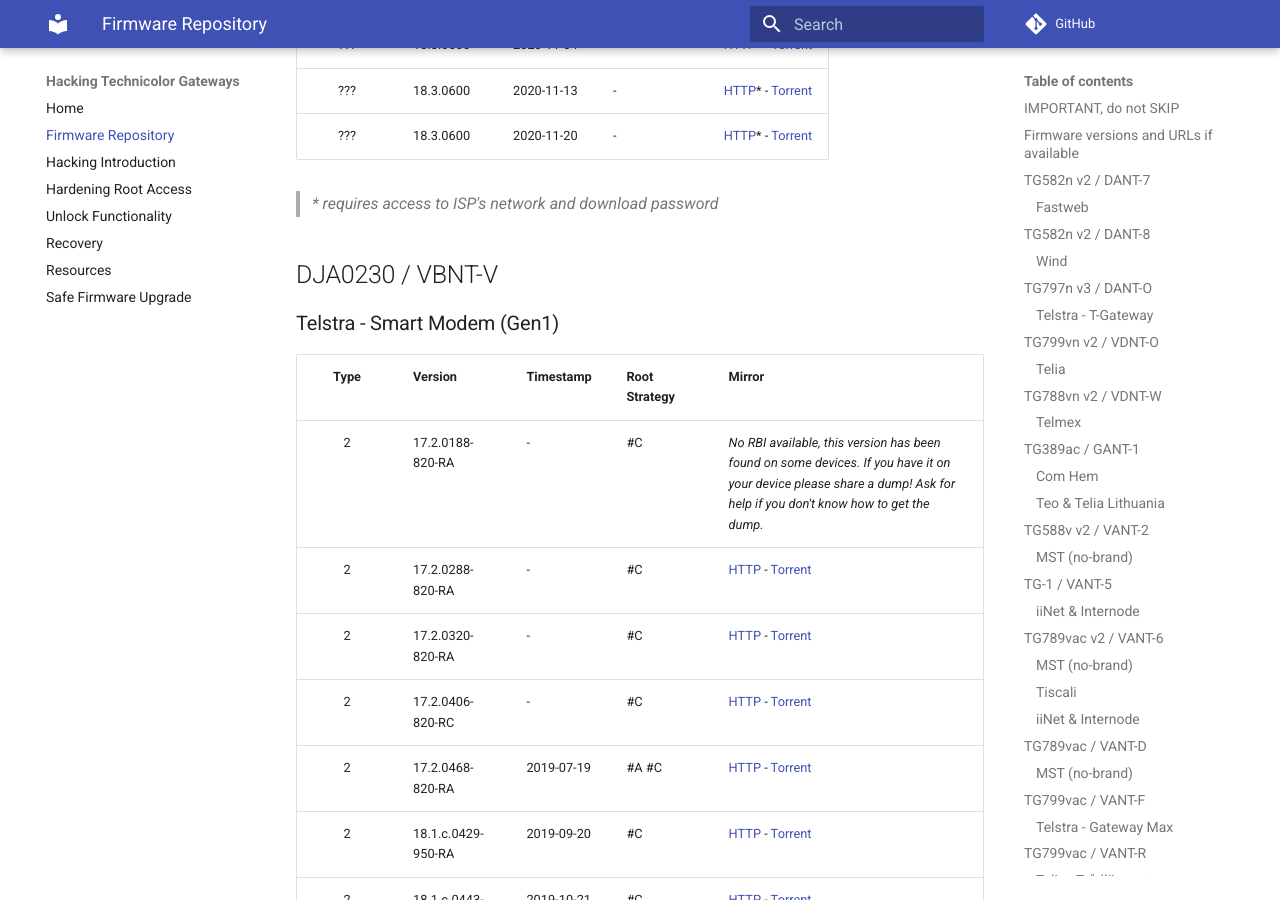
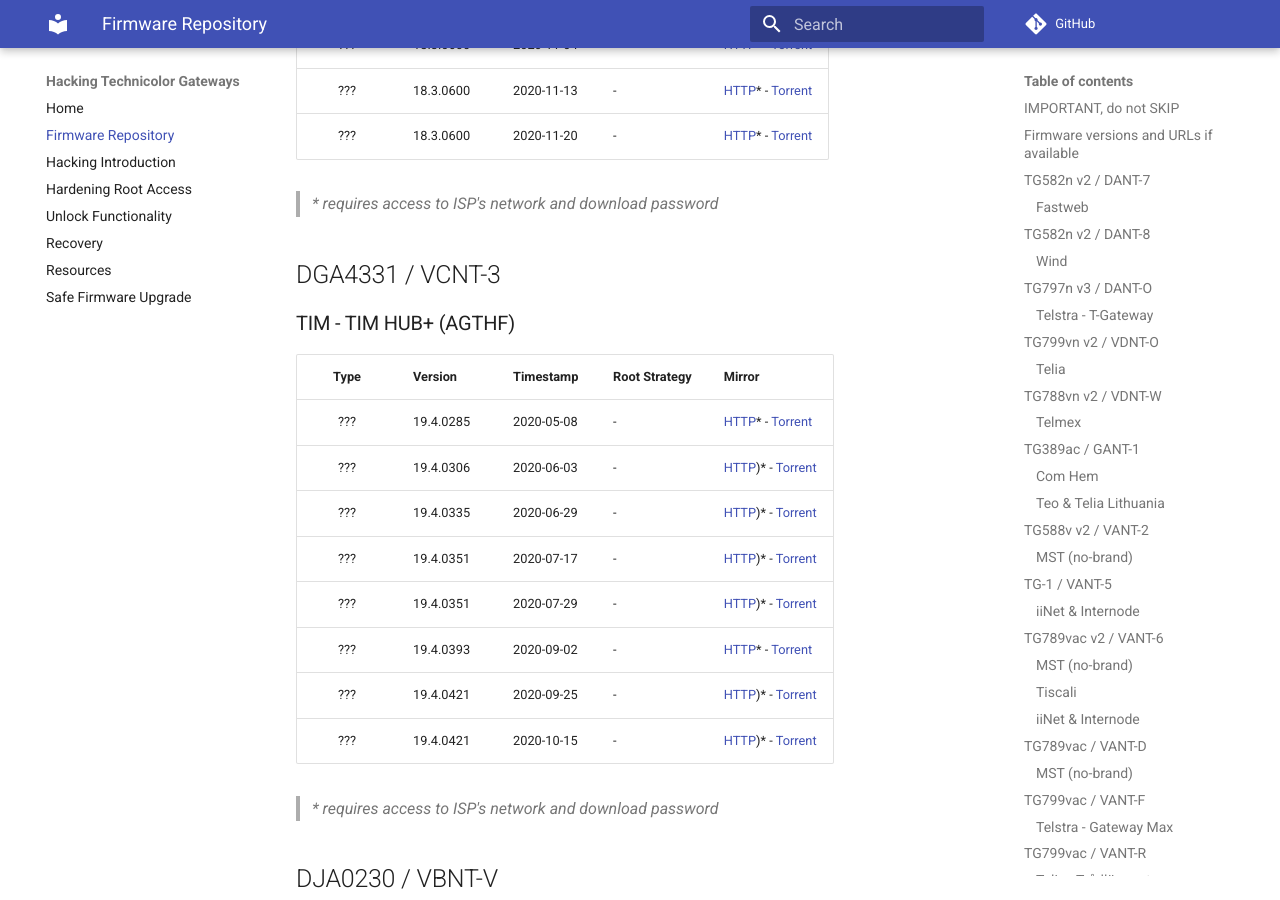
Before and after one commit to hack-technicolor/hack-technicolor, an MkDocs documentation site: the page built from docs/Repository.md, in a window 1280 px wide and 900 px high, scrolled down 17614 px. Built offline with MkDocs 1.6.1 and Material for MkDocs 9.7.7, drawn with Linux system fonts in a browser that asks for light colours; comment, search, counter and statistics services are not loaded.

Commit message:
Add Firmwares for DGA4331 - Tim Hub+

```diff
--- a/docs/Repository.md
+++ b/docs/Repository.md
@@ -466,6 +466,23 @@
 
 > *\* requires access to ISP's network and download password*
 
+## DGA4331 / VCNT-3
+
+### TIM - TIM HUB+ (AGTHF)
+
+| Type   | Version            | Timestamp  | Root Strategy | Mirror |
+|:------:|:-------------------|:-----------|:--------------|:-------|
+| ???    | 19.4.0285          | 2020-05-08 | -             | [HTTP](http://156.54.126.84:80/Firmware/TR069/AGThomson/AGTHF_1.0.0_002_CLOSED.rbi)* - [Torrent](https://github.com/hack-technicolor/hack-technicolor/blob/master/torrents/vcnt-3/AGTHF_1.0.0_002_CLOSED.rbi.torrent?raw=true) |
+| ???    | 19.4.0306          | 2020-06-03 | -             | [HTTP](http://156.54.126.84:80/Firmware/TR069/AGThomson/AGTHF_1.0.0_003_CLOSED.rbi))* - [Torrent](https://github.com/hack-technicolor/hack-technicolor/blob/master/torrents/vcnt-3/AGTHF_1.0.0_003_CLOSED.rbi.torrent?raw=true) |
+| ???    | 19.4.0335          | 2020-06-29 | -            | [HTTP](http://156.54.126.84:80/Firmware/TR069/AGThomson/AGTHF_1.0.0_004_CLOSED.rbi))* - [Torrent](https://github.com/hack-technicolor/hack-technicolor/blob/master/torrents/vcnt-3/AGTHF_1.0.0_004_CLOSED.rbi.torrent?raw=true) |
+| ???    | 19.4.0351          | 2020-07-17 | -             | [HTTP](http://156.54.126.84:80/Firmware/TR069/AGThomson/AGTHF_1.0.0_005_CLOSED.rbi))* - [Torrent](https://github.com/hack-technicolor/hack-technicolor/blob/master/torrents/vcnt-3/AGTHF_1.0.0_005_CLOSED.rbi.torrent?raw=true) |
+| ???    | 19.4.0351          | 2020-07-29 | -             | [HTTP](http://156.54.126.84:80/Firmware/TR069/AGThomson/AGTHF_1.0.0_CLOSED.rbi))* - [Torrent](https://github.com/hack-technicolor/hack-technicolor/blob/master/torrents/vcnt-3/AGTHF_1.0.0_CLOSED.rbi.torrent?raw=true) |
+| ???    | 19.4.0393          | 2020-09-02 | -            | [HTTP](ttp://156.54.126.84:80/Firmware/TR069/AGThomson/AGTHF_1.0.1_001_CLOSED.rbi)* - [Torrent](https://github.com/hack-technicolor/hack-technicolor/blob/master/torrents/vcnt-3/AGTHF_1.0.1_001_CLOSED.rbi.torrent?raw=true) |
+| ???    | 19.4.0421          | 2020-09-25 | -             | [HTTP](http://156.54.126.84:80/Firmware/TR069/AGThomson/AGTHF_1.0.1_002_CLOSED.rbi))* - [Torrent](https://github.com/hack-technicolor/hack-technicolor/blob/master/torrents/vcnt-3/AGTHF_1.0.1_002_CLOSED.rbi.torrent?raw=true) |
+| ???    | 19.4.0421          | 2020-10-15 | -             | [HTTP](http://156.54.126.84:80/Firmware/TR069/AGThomson/AGTHF_1.0.1_CLOSED.rbi))* - [Torrent](https://github.com/hack-technicolor/hack-technicolor/blob/master/torrents/vcnt-3/AGTHF_1.0.1_CLOSED.rbi.torrent?raw=true) |
+
+> *\* requires access to ISP's network and download password*
+
 ## DJA0230 / VBNT-V
 
 ### Telstra - Smart Modem (Gen1)
```
